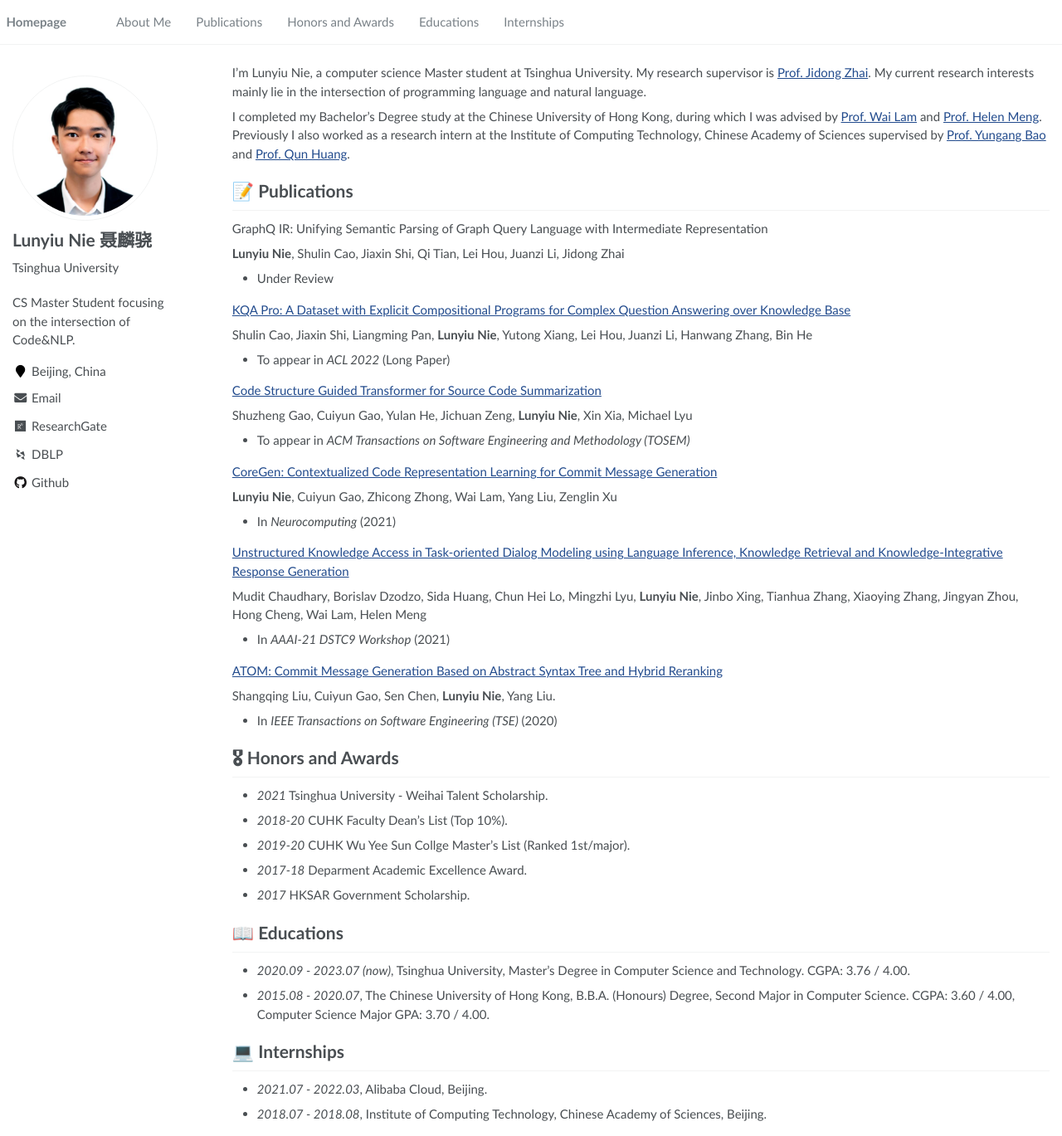
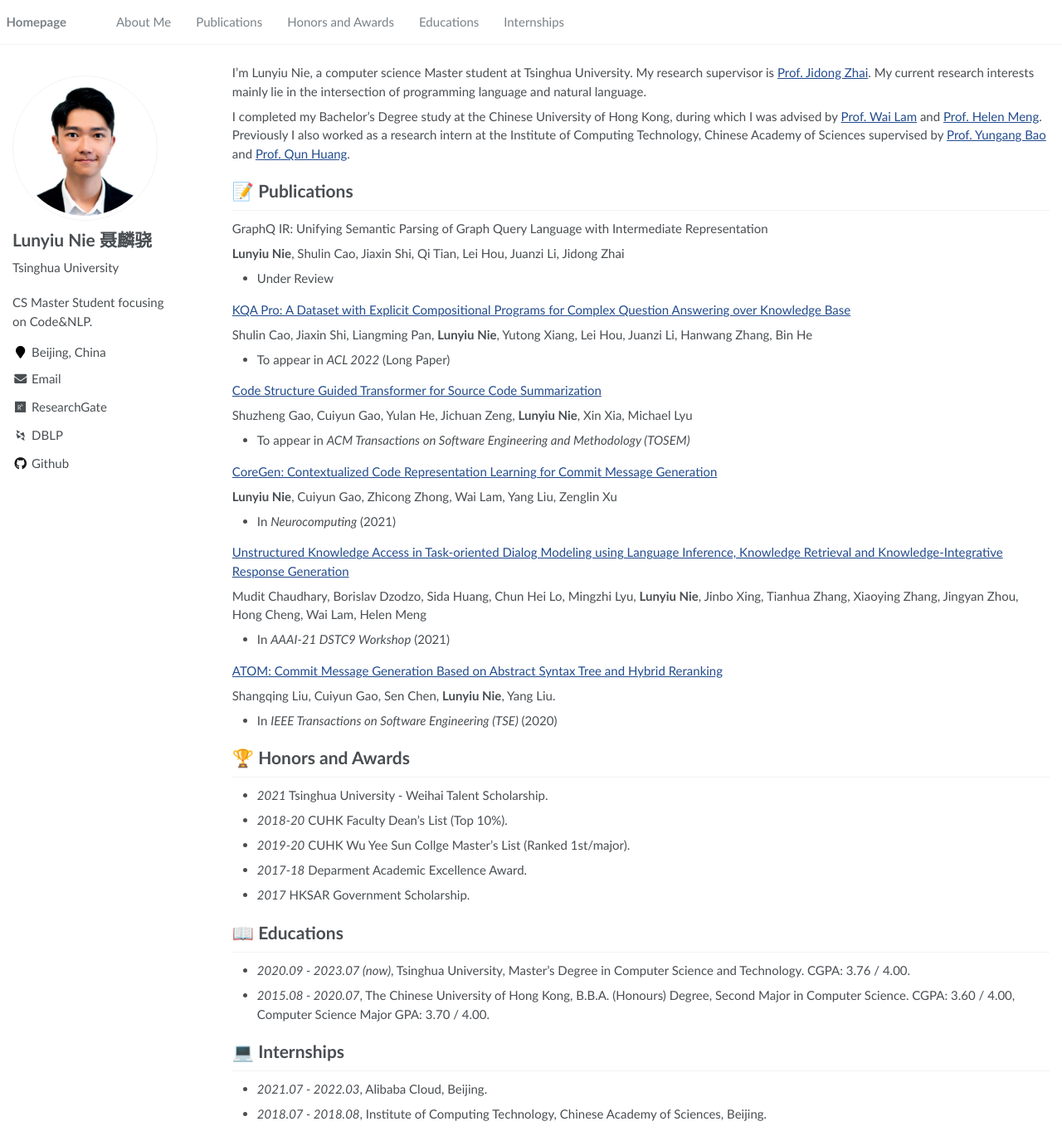
Before and after one commit to Flitternie/flitternie.github.io, a Jekyll site: the page built from _pages/about.md, in a window 1280 px wide and 1369 px high. Shown: the whole window at 83% size. Built offline with Jekyll 4.4.1, drawn with Linux system fonts in a browser that asks for light colours; some web fonts are replaced.

Commit message:
update self-intro

```diff
--- a/_config.yml
+++ b/_config.yml
@@ -7,7 +7,7 @@
 
 # Site Settings
 title                    : "Lunyiu's Homepage"
-description              : "CS Master Student focusing on the intersection of Code&NLP."
+description              : "CS Master Student focusing on Code&NLP."
 repository               : "flitternie/flitternie.github.io"
 google_scholar_stats_use_cdn : true
 
--- a/_pages/about.md
+++ b/_pages/about.md
@@ -79,7 +79,7 @@ Shangqing Liu, Cuiyun Gao, Sen Chen, **Lunyiu Nie**, Yang Liu.
 
 </div>
 
-# 🎖 Honors and Awards
+# 🏆 Honors and Awards
 - *2021*    Tsinghua University - Weihai Talent Scholarship.
 - *2018-20* CUHK Faculty Dean's List (Top 10%).
 - *2019-20* CUHK Wu Yee Sun Collge Master's List (Ranked 1st/major).
```
